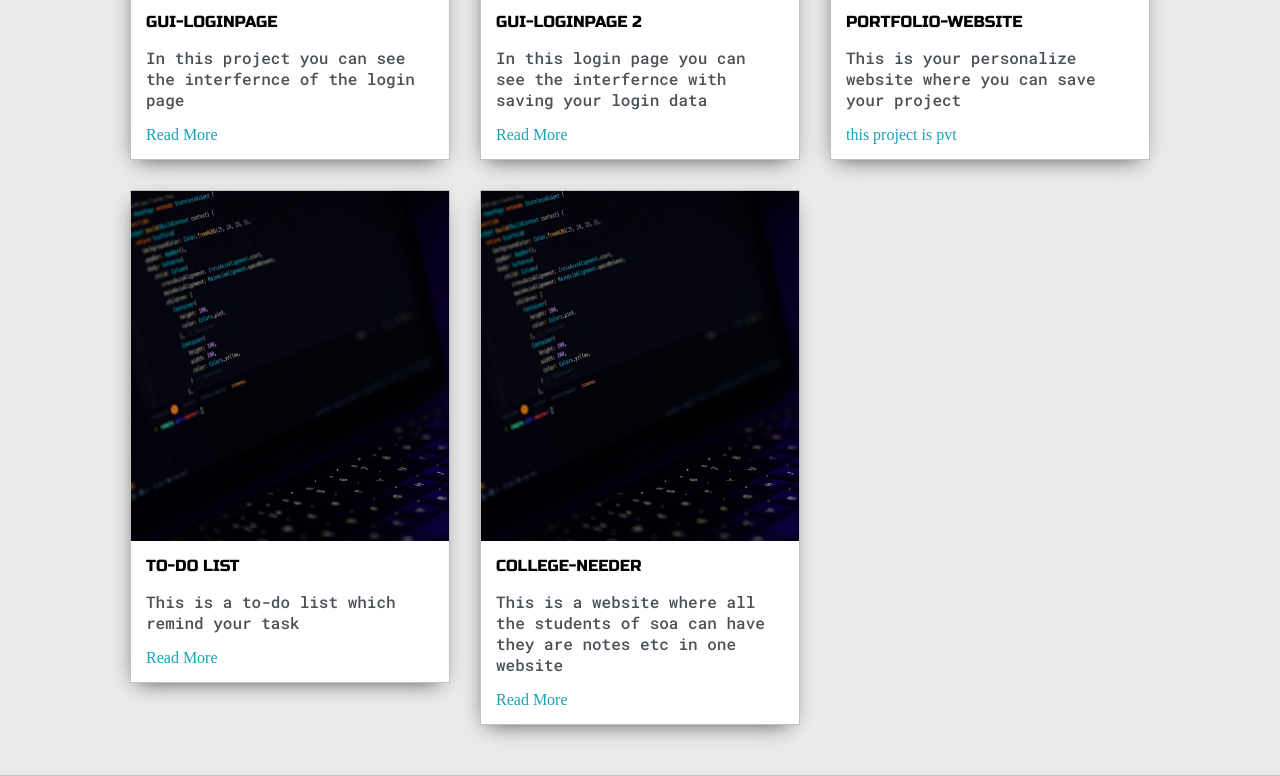
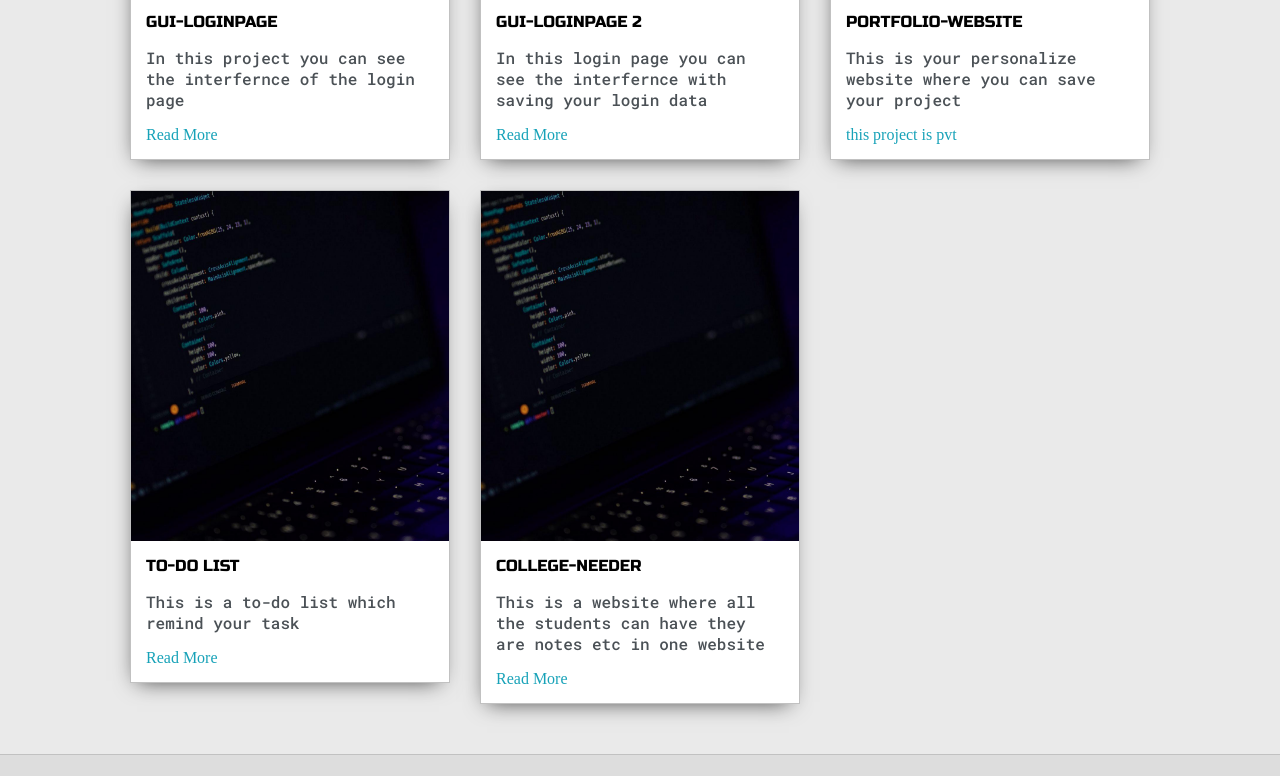
Before and after one commit to sambitraj/portfolio-website, a plain HTML site: page index.html in a window 1280 px wide. Shown: the part 1819-2595 px from the top of the page. After the commit the page ends 2574 px from the top, so only its background shows below. Drawn offline with Linux system fonts and the light colour scheme.

Commit message:
Update index.html

```diff
--- a/index.html
+++ b/index.html
@@ -148,13 +148,12 @@
                                                 <img class="thumbnail" src= "project-5.jpeg">
                                                 <div class="post-preview">
                                                         <h6 class="post-title">COLLEGE-NEEDER</h6>
-                            <p class="post-intro">This is a website where all the students of soa can have they are notes etc in one website</p>
+                                                        <p class="post-intro">This is a website where all the students can have they are notes etc in one website</p>
                                                         <a href="https://collegeneeder.000webhostapp.com/">Read More</a>
                                                 </div>
                                         </div>
                                 </div>
 			</div>
-
 		</div>
 	</section>
 	<script type="text/javascript" src="script.js"></script>
```
Lines whose indentation alone changed are shown as unchanged.
